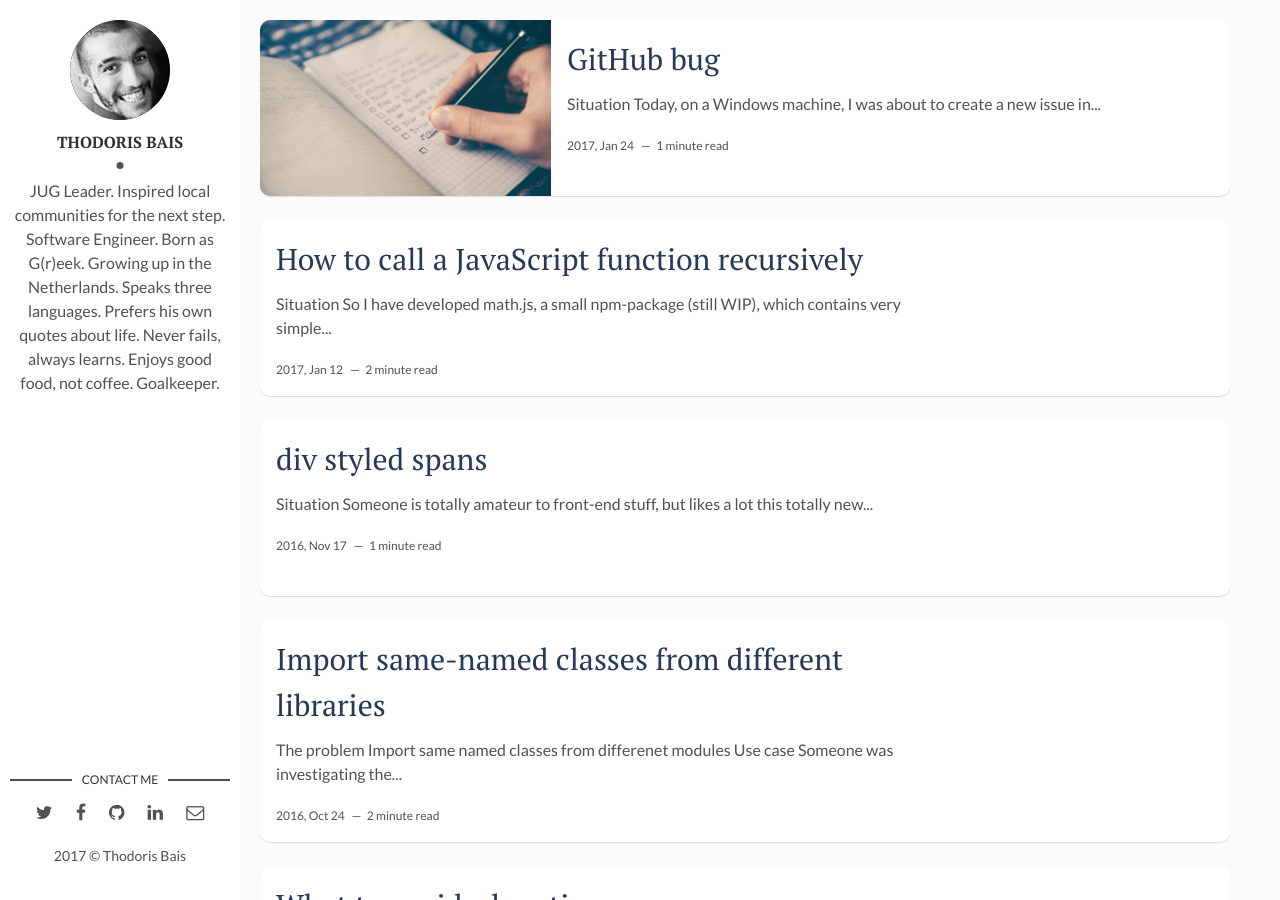
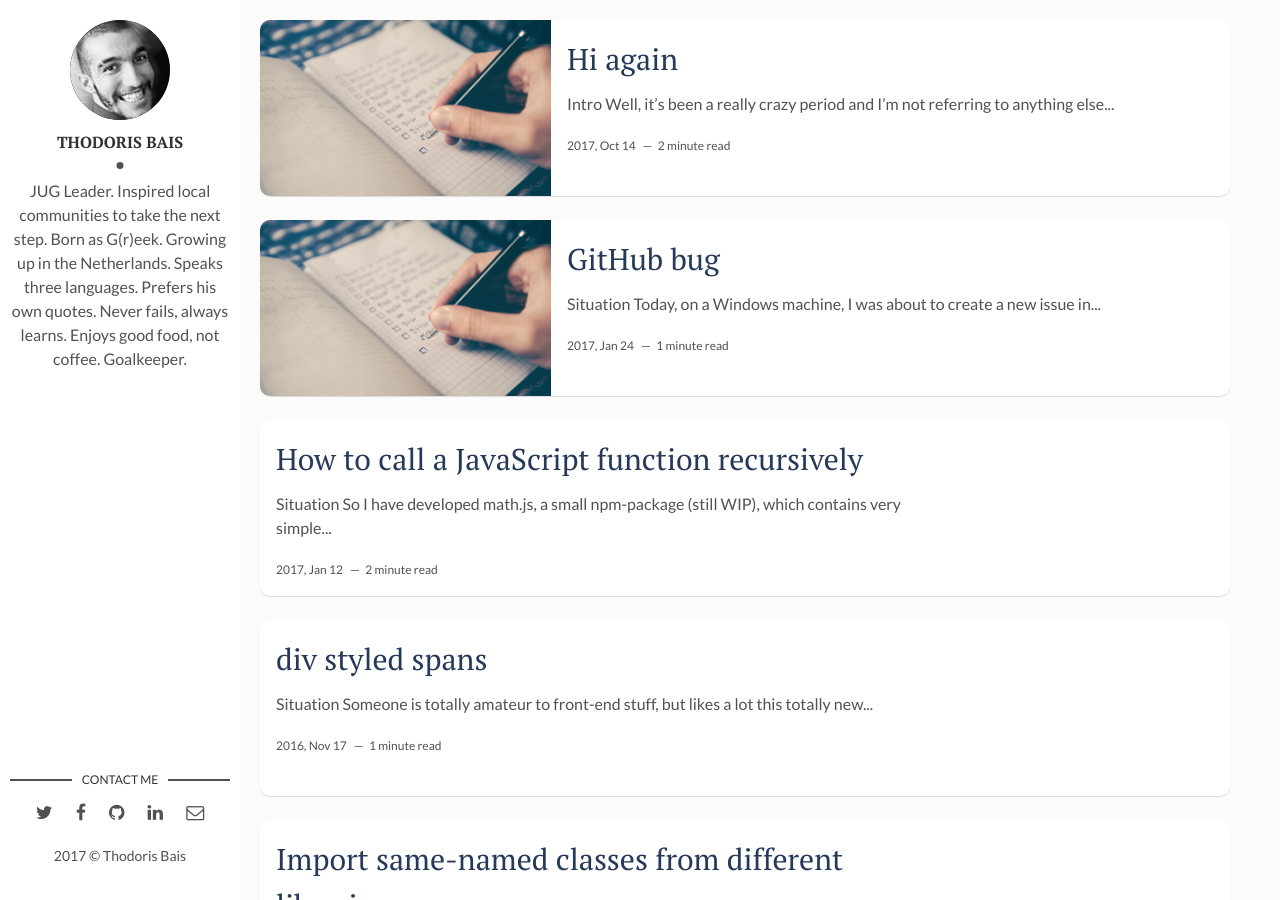
Before and after one commit to toubou91/flexible-jekyll, a Jekyll site: the page built from index.html, in a window 1280 px wide and 900 px high. Built offline with Jekyll 4.4.1, drawn with Linux system fonts in a browser that asks for light colours; the list of posts is cut into pages by our own code; part of the change alters nothing that is shown; some of the changed text lies outside the part shown.

Commit message:
Added welcome back post, updated author description

```diff
--- a/_config.yml
+++ b/_config.yml
@@ -1,4 +1,4 @@
-title: Hey, hi, Thodoris Bais here :-)
+title: Hey, hi, Thodoris here :-)
 escription: > # this means to ignore newlines until "baseurl:"
   Born as G(r)eek.
 permalink: ':title/'
@@ -8,7 +8,7 @@ url: "" # the base hostname & protocol for your site, e.g. http://example.com
 # Author Settings
 author: Thodoris Bais
 author-img: thodoris-bais.jpg
-about-author: JUG Leader. Inspired local communities for the next step. Software Engineer. Born as G(r)eek. Growing up in the Netherlands. Speaks three languages. Prefers his own quotes about life. Never fails, always learns. Enjoys good food, not coffee. Goalkeeper.
+about-author: JUG Leader. Inspired local communities to take the next step. Born as G(r)eek. Growing up in the Netherlands. Speaks three languages. Prefers his own quotes. Never fails, always learns. Enjoys good food, not coffee. Goalkeeper.
 twitter: ThodorisBais
 facebook: toubou.techblog
 github: toubou91
--- /dev/null
+++ b/_posts/2017-10-15-hi-again.markdown
@@ -0,0 +1,35 @@
+---
+layout: post
+title:  "Hi again"
+date:   2017-10-15 01:28 +0200
+comments: true
+img: software.jpg
+tags: [thoughts]
+---
+### Intro
+
+Well, it's been a really crazy period and I'm not referring to anything else other than my thoughts regarding my blog.
+From Blogger to WP to Jekyll to WP to Blogger to...finally Jekyll again, it's been a long journey.
+
+### From Jekyll to WP
+Actually I was pretty fine at the point when I very first migrated to Jekyll, but then, the theme I was using wasn't such of a fit for me. Write a new one from scratch? No, unfortunately I didn't (and I don't) have the time capacity to learn something like this right now.
+So, roll back to WP, which provided me everything out of the box!
+
+### To Blogger
+But, again, the free version of WP (the <em>dot com</em> one) does not allow visitors to comment on your posts, unless they have a WP account.
+So, back to Blogger again, since I was still seeing traffic on that one, even with a redirection to WP already in place.
+
+### To Hope
+But, I wasn't receiving as much traffic as I initially anticipated I did and on the other hand, Blogger is quite dirty to deal with. I was searching for something I could benefit from; hopefully, this time, it worked! [flexible-jekyll](https://github.com/artemsheludko/flexible-jekyll) came to the rescue:
+
+- simplistic
+- contains what I want (including analytics, which was one of the reasons that I did the come-back to Blogger, actually), out of the box
+- UI fits my needs and views (, although I'm not the expert to judge about front-end stuff)
+- I played with it for only 30' and I learned much more than I did after 1 month of the theme I used on my first time (you see? I'm nt even inclined to search for its name anymore :-P ) ; ok, maybe it's also that I now know better how to find my way around it
+
+<em>Here, one might argue about the fore-mentioned-analytics-part, since it shouldn't be that of a big deal to configure analytics myself, but as I said, having had no prior exposure to such things and having had failures trying to configure it in my past jekyll installation, it proved to work like a charm this time, since I didn't only understand, but I also read about the concept.</em>
+
+Hopefully, there will be no more changes, "provider-wise".
+
+#### Quote from [Slogan](https://www.youtube.com/watch?v=fW6em2eNLQ4)
+> Δεν είναι κακό να αλλάζει κάποιος. Σηματοδοτεί ότι βελτιώνεσαι, αναθεωρείς και εξελίσσεσαι. Βλέπεις αλλιώς τα πράγματα.
```
